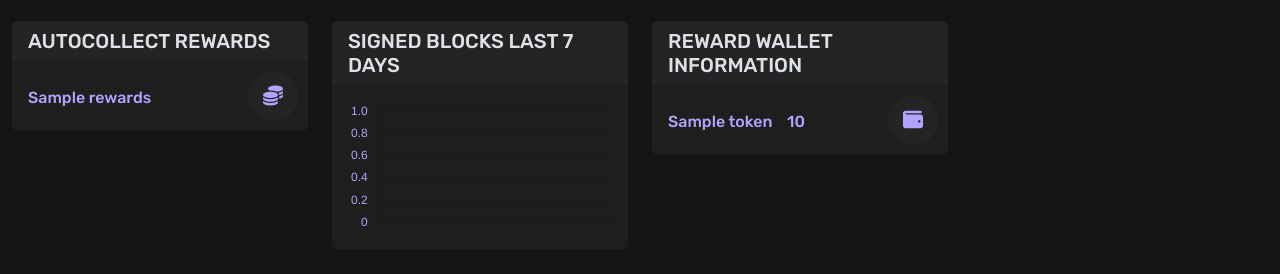
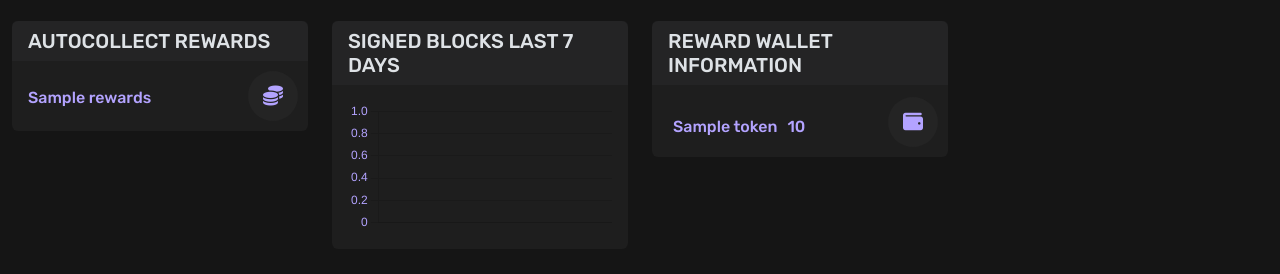
Before and after one commit to hyttmi/Cellframe, a Python web app: template cellframe-plugins/webui/templates/cards/template.html in a window 1280 px wide. Shown: the part 675-949 px from the top of the page. Run offline with Jinja, Linux system fonts and the light colour scheme; the template is opened without the code that fills it: most values are stand-ins (such as "Sample title", 1, 10 or a date in 2020); some libraries are stand-ins or nearby versions.

Commit message:
Tokens to table

```diff
--- a/cellframe-plugins/webui/templates/cards/template.html
+++ b/cellframe-plugins/webui/templates/cards/template.html
@@ -64,6 +64,10 @@
             align-items: center;
             padding: 25px;
         }
+
+    .tokens td {
+        padding: 5px;
+    }
 </style>
 
 <body>
@@ -276,9 +280,14 @@
                 <div class="card">
                     <h5 class="card-header text-uppercase">reward wallet information</h5>
                     <div class="card-body">
-                        {% for token in network.fee_wallet_tokens %}
-                        <h6 class="card-subtitle mb-2 text-body-secondary">{{ token.token }}&nbsp;&nbsp;&nbsp;&nbsp;{{ token.balance}}</h6>
-                        {% endfor %}
+                        <table class="tokens">
+                            {% for token in network.fee_wallet_tokens %}
+                            <tr>
+                                <td><h6 class="text-body-secondary card-subtitle">{{ token.token }}</h6></td>
+                                <td><h6 class="text-body-secondary card-subtitle">{{ token.balance }}</h6></td>
+                            </tr>
+                            {% endfor %}
+                        </table>
                     </div>
                     <i class="fa-solid fa-wallet icon-container"></i>
                 </div>
```
